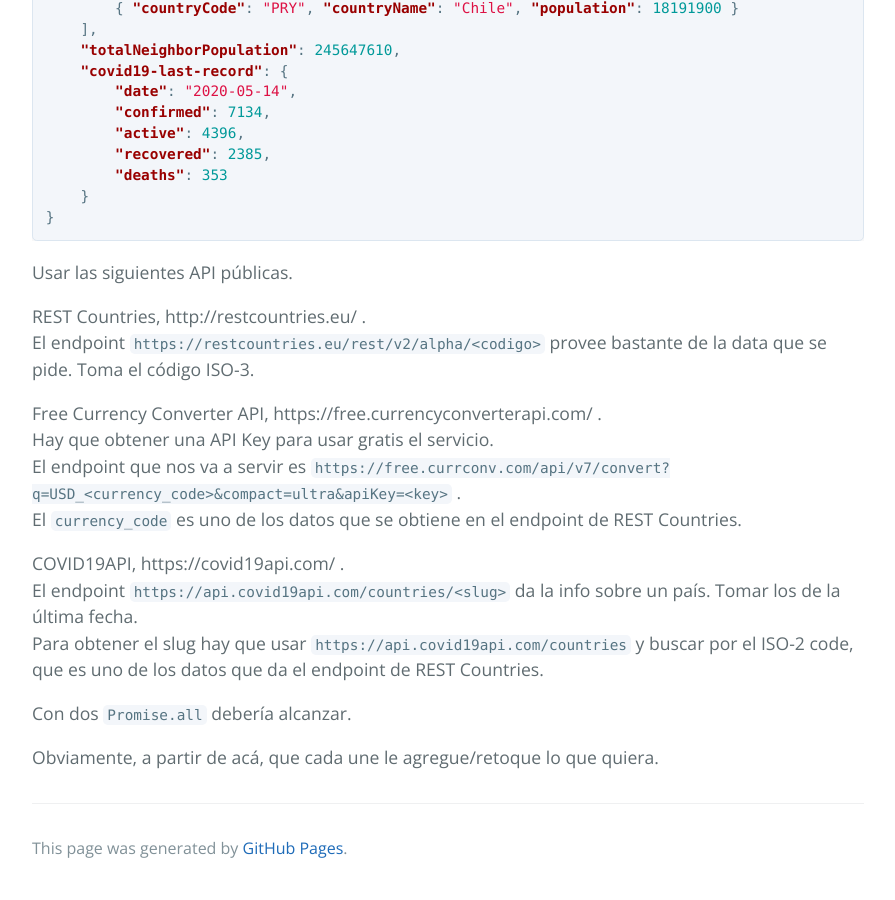
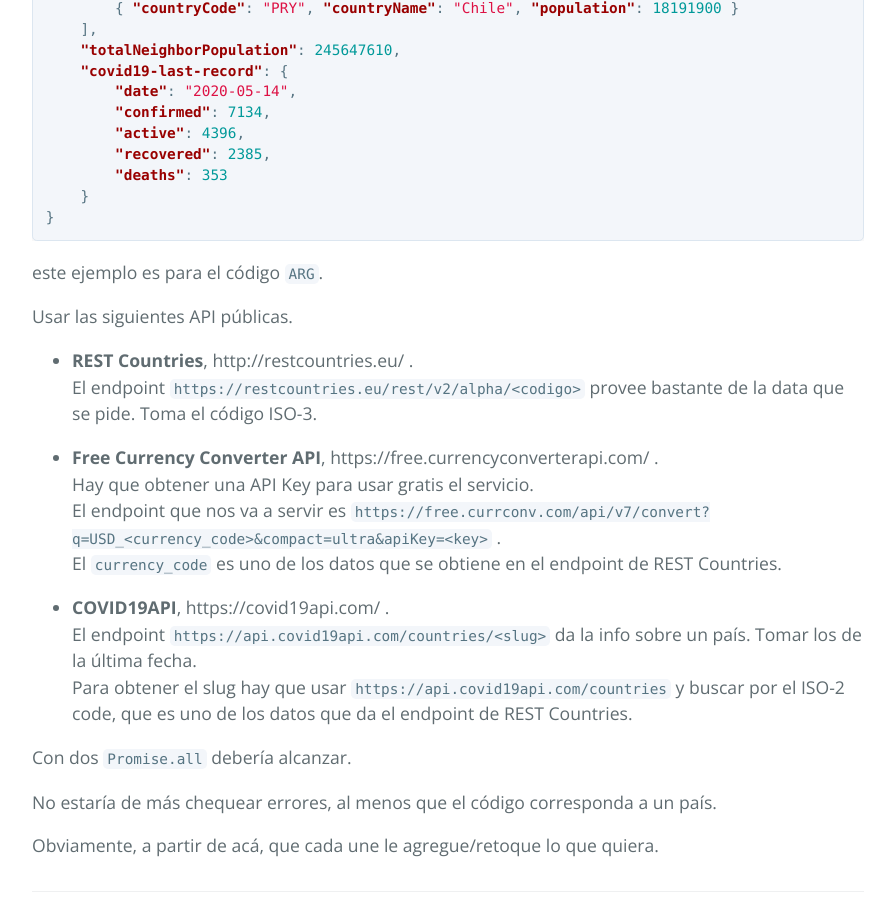
Before and after one commit to clombardi/bdsol-capacitacion-desarrollo, a Jekyll site: the page built from async/ejercicio-integrador.md, in a window 1280 px wide and 900 px high, scrolled down 686 px. Shown: the whole window, without its empty margins (192-1087 px from the left). Built offline with Jekyll 4.4.1, drawn with Linux system fonts in a browser that asks for light colours; our own code applies the rules of GitHub Pages for plain Markdown files.

Commit message:
async - ultimos retoques

````diff
--- a/async/ejercicio-integrador.md
+++ b/async/ejercicio-integrador.md
@@ -25,21 +25,24 @@ Definir una función que recibe un código de país ISO-3, y devuelve la siguien
     }
 }
 ```
+este ejemplo es para el código `ARG`.
 
 Usar las siguientes API públicas.
 
-REST Countries, http://restcountries.eu/ .
+- **REST Countries**, http://restcountries.eu/ .
 El endpoint `https://restcountries.eu/rest/v2/alpha/<codigo>` provee bastante de la data que se pide. Toma el código ISO-3.
 
-Free Currency Converter API, https://free.currencyconverterapi.com/ .
+- **Free Currency Converter API**, https://free.currencyconverterapi.com/ .
 Hay que obtener una API Key para usar gratis el servicio.
 El endpoint que nos va a servir es `https://free.currconv.com/api/v7/convert?q=USD_<currency_code>&compact=ultra&apiKey=<key>` .
 El `currency_code` es uno de los datos que se obtiene en el endpoint de REST Countries.
 
-COVID19API, https://covid19api.com/ .
+- **COVID19API**, https://covid19api.com/ .
 El endpoint `https://api.covid19api.com/countries/<slug>` da la info sobre un país. Tomar los de la última fecha.
 Para obtener el slug hay que usar `https://api.covid19api.com/countries` y buscar por el ISO-2 code, que es uno de los datos que da el endpoint de REST Countries.
 
 Con dos `Promise.all` debería alcanzar.
 
+No estaría de más chequear errores, al menos que el código corresponda a un país.
+
 Obviamente, a partir de acá, que cada une le agregue/retoque lo que quiera.
````
